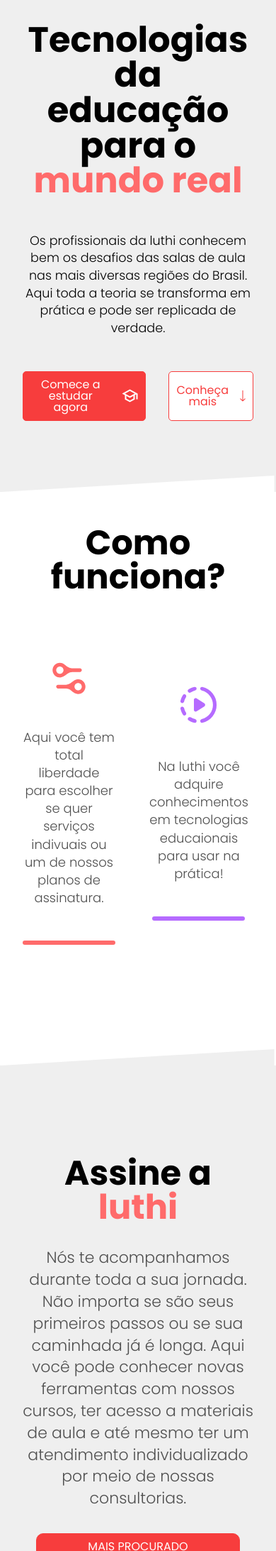
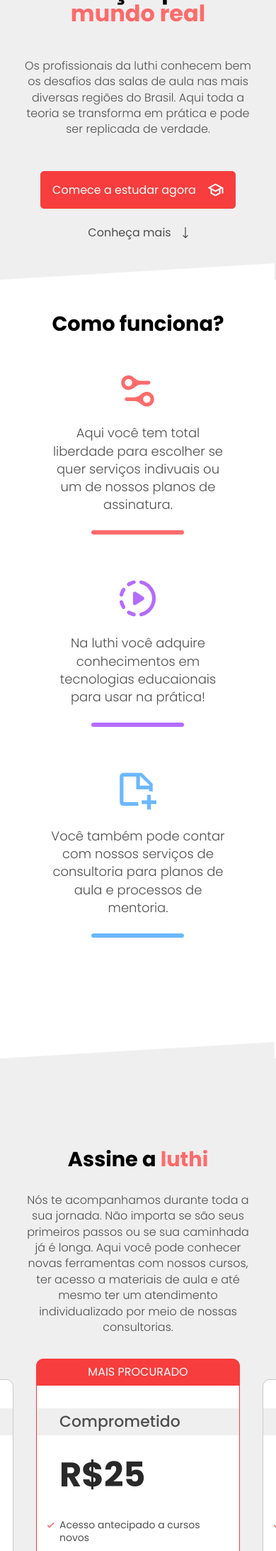
Before and after one commit to lucasbackes/luthi, a PHP site: page / in a window 390 px wide. Shown: the part 333-2518 px from the top of the page at 71% size. Run offline with PHP 8.4, Linux system fonts and the light colour scheme.

Commit message:
Ajustes e primeiro teste no github pages

```diff
--- a/cabecalho.html
+++ b/cabecalho.html
@@ -21,6 +21,6 @@
 </div>
 
 
-<div class="menu--icon">
+<div id="menuIcon" class="menu--icon">
     <img src="img/icon--menu--mobile.svg" alt="">
 </div>
--- a/css/cabecalho.css
+++ b/css/cabecalho.css
@@ -21,7 +21,7 @@
     width: 600px;
     height: 90vh;
     max-width: 90vw;
-    transition: 0.2s ease-in;
+    transition: 1s ease-in;
     align-items: flex-start;
     justify-content: center;
 }
@@ -32,6 +32,8 @@
     display: flex;
     align-items: center;
     justify-content: space-between;
+    width: 0;
+    transition: 1s ease-in;
 }
 
 #cabecalho .menu--links, #cabecalho .menu--botoes{
--- a/css/index.css
+++ b/css/index.css
@@ -149,6 +149,10 @@
     background-color: white;
     border-color: var(--primary-700);
     color: var(--primary-700);
+}
+
+.hero a.cta--secondary svg{
+    fill: var(--primary-700);
 }
 
 .hero--media{
@@ -604,6 +608,10 @@
     align-items: center;
     gap: 2rem;
 }
+
+.banner--promessas .conteudo--promessas{
+    z-index: 10;
+}
 .banner--promessas h2{
     font-size: 2.3rem;
     line-height: 1.048;
@@ -624,6 +632,19 @@
 .banner--promessas .cta--primary{
     max-width: fit-content;
     padding: 1rem;
+}
+
+.imagem--promessas{
+    display: flex;
+    gap: 2rem;
+}
+
+.imagem--promessas img{
+    z-index: 0;
+    /* border: 1px solid var(--neutral-350); */
+    box-shadow: 2px 2px 10px var(--neutral-400);
+    transition: 0.1s ease-in;
+    transform: rotate(-12deg);
 }
 
 
@@ -648,6 +669,114 @@
         gap: 3rem;
     }
 
+    .col3{
+        display: flex;
+        flex-direction: column;
+        gap: 1rem;
+    }
+    .consultorias--item p{
+        max-width: 400px;
+        font-size: 1rem;
+        line-height: 1.3;
+        color: var(--neutral-600);
+    }
+    .arrow-controllers{
+        margin-right: unset;
+    }
+    .cursos-individuais .cta--secondary{
+        margin-right: unset;
+    }
+
+    .banner--promessas{
+        padding-left: 1rem;
+    }
+    .banner--promessas .container{
+        display: flex;
+        flex-direction: column;
+        justify-content: center;
+    }
+    .conteudo--promessas{
+        max-width: 90%;
+        padding-inline: 1rem;
+        padding-bottom: 3.5rem;
+    }
+    .conteudo--promessas p{
+        line-height: 1.6;
+        padding-bottom: 1rem;
+    }
+    .como-funciona--item{
+        align-self: center;
+        max-width: 80%;
+    }
+    .col3.funcionamento{
+        gap: 4rem;
+    }
+    .col3.funcionamento > div{
+        gap: 1.5rem;
+    }
+
+}
 
 
+@media screen and (max-width: 640px) {
+    h2.headline{
+        font-size: 1.8rem;
+    }
+    section.hero{
+        height: calc(100vh - 63px - 32px);
+        max-height: 600px;
+        padding-block: 1rem;
+        justify-content: flex-end;
+        gap: 1.5rem;
+        padding-bottom: 3rem;
+
+    }
+    .hero--info{
+        height: 100%;
+        gap: unset;
+        justify-content: space-between;
+    }
+    h1.headline{
+        font-size: 2rem;
+    }
+    .subheadline{
+        color: var(--neutral-600);
+        font-size: 1rem;
+    }
+
+    .hero .cta{
+        display: flex;
+        flex-direction: column;
+        gap: 1rem;
+    }
+    .hero .cta > a:first-child{
+        padding: 1rem;
+    }
+    .hero .cta > a:last-child{
+        border: 0;
+        color: var(--neutral-600);
+        background-color: transparent;
+    }
+    .hero a.cta--secondary svg{
+        fill: #292929;
+    }
+
+    .banner--promessas{
+        padding-inline: 2rem;
+    }
+    .banner--promessas .container{
+        flex-direction: column-reverse;
+    }
+    .banner--promessas, .banner--promessas h2.headline{
+        text-align: center;
+    }
+    .banner--promessas .conteudo--promessas{
+        align-items: center;
+    }
+    .imagem--promessas{
+        gap: 1rem;
+    }
+    .imagem--promessas > img{
+        max-width: 45vw;
+    }
 }
--- a/css/rodape.css
+++ b/css/rodape.css
@@ -19,6 +19,10 @@
 }
 .footer--logo img{
     width: 10rem;
+}
+
+.footer--info, .footer--links{
+    align-self: baseline;
 }
 
 .footer--links{
@@ -53,3 +57,56 @@
     width: fit-content;
     padding: 1rem;
 }
+
+@media screen and (max-width: 1280px) {
+    #rodape{
+        display: grid;
+        grid-template-columns: repeat(3, 30%);
+        align-items: center;
+        justify-content: center;
+        padding: 120px var(--padding-inline);
+        gap: 1rem;
+    }
+
+    .footer-whatsapp{
+        grid-column: 1 / 4;
+        display: flex;
+        padding-top: 2rem;
+        align-items: center;
+        justify-content: center;
+    }
+
+}
+
+@media screen and (max-width: 640px) {
+    p{
+        font-size: 1rem;
+    }
+    .conteudo--promessas p{
+        font-size: 1rem;
+    }
+    #rodape{
+        display: flex;
+        flex-direction: column;
+        padding: 4rem 1rem;
+        gap: 2rem;
+        justify-content: center;
+    }
+    .footer--logo{
+        grid-column: 1 / 4;
+        border: 0;
+    }
+    #rodape p, #rodape li a{
+        font-size: .8rem;
+    }
+    .footer--info{
+        align-self: center;
+        justify-self: center;
+        text-align: center;
+    }
+    .footer--links{
+        display: none;
+    }
+    .footer-whatsapp{padding-top: 0;}
+
+}
--- a/index.html
+++ b/index.html
@@ -34,7 +34,10 @@
             </a>
             <a href="#" class="btn btn-icon cta--secondary">
                 <span class="cta--primary--text">Conheça mais</span>
-                <img src="img/incon--arrow--down--primary.svg" alt="">
+                <!-- <img src="img/incon--arrow--down--primary.svg" alt=""> -->
+                <svg width="8" height="16" viewBox="0 0 8 16" fill="none" xmlns="http://www.w3.org/2000/svg">
+                    <path d="M3.64645 15.3536C3.84171 15.5488 4.15829 15.5488 4.35355 15.3536L7.53553 12.1716C7.7308 11.9763 7.7308 11.6597 7.53553 11.4645C7.34027 11.2692 7.02369 11.2692 6.82843 11.4645L4 14.2929L1.17157 11.4645C0.976311 11.2692 0.659728 11.2692 0.464466 11.4645C0.269204 11.6597 0.269204 11.9763 0.464466 12.1716L3.64645 15.3536ZM3.5 0V15H4.5V0H3.5Z"/>
+                </svg>
             </a>
         </div>
     </div>
@@ -422,7 +425,7 @@
                 Aqui na <b>luthi</b> , nós te entendemos de verdade. Nossos cursos são feitos por profissionais que conhecem as salas de aula do Brasil. Nossos principais objetivos são que você <u>saiba exatamente o que vai aprender</u> e que você complete os cursos estando <u>apto a replicar o conhecimento obtido.</u>
             </p>
             <a href="#" class="btn btn-icon cta--primary">
-                <span class="cta--primary--text">Comece a estudar agora mesmo</span>
+                <span class="cta--primary--text">Comece a estudar agora</span>
                 <svg width="24" height="9" viewBox="0 0 24 9" fill="none" xmlns="http://www.w3.org/2000/svg">
                     <path d="M23.5254 4.85355C23.7207 4.65829 23.7207 4.34171 23.5254 4.14645L20.3434 0.964466C20.1481 0.769204 19.8316 0.769204 19.6363 0.964466C19.441 1.15973 19.441 1.47631 19.6363 1.67157L22.4647 4.5L19.6363 7.32843C19.441 7.52369 19.441 7.84027 19.6363 8.03553C19.8316 8.2308 20.1481 8.2308 20.3434 8.03553L23.5254 4.85355ZM0.829102 5H23.1718V4H0.829102V5Z"
                     fill="white"/>
@@ -430,7 +433,8 @@
             </a>
         </div>
         <div class="imagem--promessas">
-            <img src="img/expectativa-realidade1.webp" alt="">
+            <img src="img/banner-expextativa.jpg" alt="">
+            <img src="img/banner-realidade.jpg" alt="">
         </div>
 
 
--- a/js/index.js
+++ b/js/index.js
@@ -47,3 +47,16 @@
 
     document.addEventListener('mousemove', draggingFunction2);
 });
+
+
+$(document).ready(function () {
+
+    $('.menu--icon').on('click', function () {
+        $('#cabecalho').addClass('mobile--open');
+    });
+    $('.close--mobile--menu').on('click', function () {
+        $('#cabecalho').removeClass('mobile--open');
+    });
+
+
+});
```
Also changed, not shown: img/banner-expextativa.jpg (added), img/banner-realidade.jpg (added).
